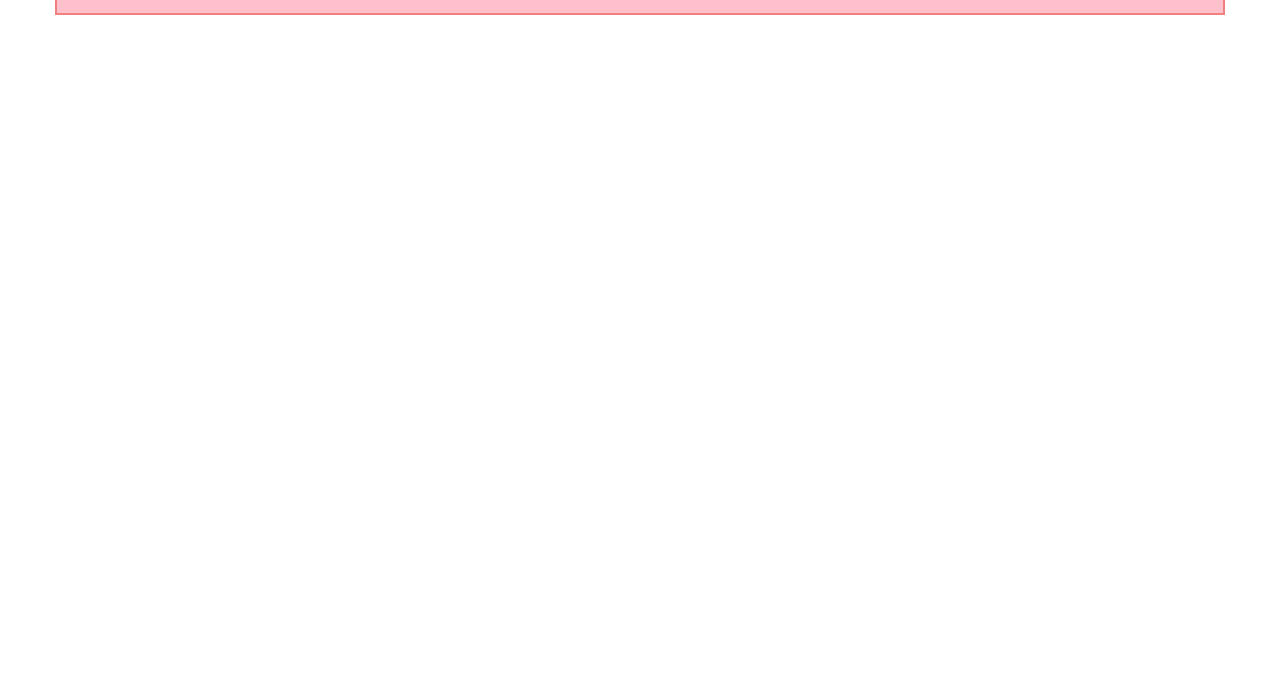
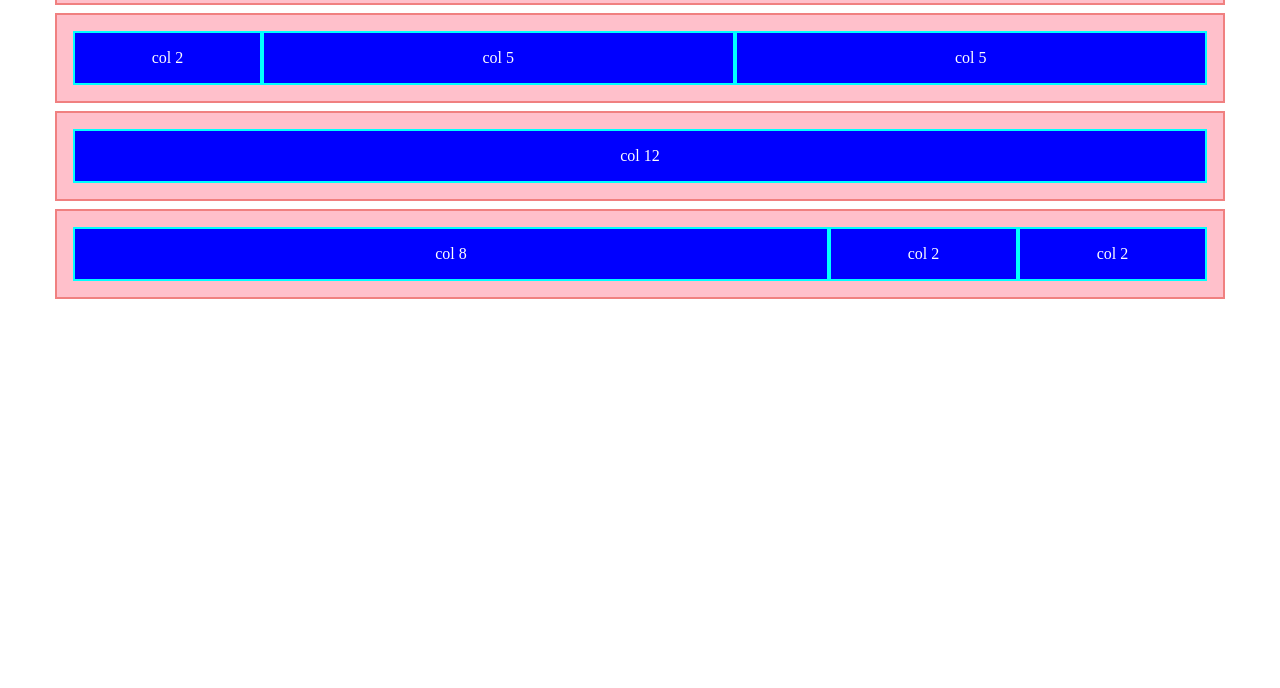
Before and after one commit to LudwigEffort/html-css-12bool, a plain HTML site: page index.html in a window 1280 px wide. Shown: the part 112-800 px from the top of the page. Drawn offline with Linux system fonts and the light colour scheme.

Commit message:
fourth row done

```diff
--- a/css/12bool.css
+++ b/css/12bool.css
@@ -11,6 +11,7 @@
 
 .row    {
     display: flex;
+    margin-bottom: 0.5rem;
     /* flex-direction: row;
     flex-wrap: wrap; */
 }
@@ -22,3 +23,47 @@
 .col-1  {
     flex-basis: calc((100% / 12) * 1);
 }
+
+.col-2  {
+    flex-basis: calc((100% / 12) * 2);
+}
+
+.col-3  {
+    flex-basis: calc((100% / 12) * 3);
+}
+
+.col-4  {
+    flex-basis: calc((100% / 12) * 4);
+}
+
+.col-5  {
+    flex-basis: calc((100% / 12) * 5);
+}
+
+.col-6  {
+    flex-basis: calc((100% / 12) * 6);
+}
+
+.col-7  {
+    flex-basis: calc((100% / 12) * 7);
+}
+
+.col-8  {
+    flex-basis: calc((100% / 12) * 8);
+}
+
+.col-9  {
+    flex-basis: calc((100% / 12) * 9);
+}
+
+.col-10  {
+    flex-basis: calc((100% / 12) * 10);
+}
+
+.col-11  {
+    flex-basis: calc((100% / 12) * 11);
+}
+
+.col-12  {
+    flex-basis: calc((100% / 12) * 12);
+}
--- a/index.html
+++ b/index.html
@@ -12,6 +12,8 @@
 </head>
 
 <body>
+
+    <section>
 
         <h1>Esercizi per casa</h1>
 
@@ -70,7 +72,54 @@
 
             </div>
 
+            <!-- Second row -->
+            <div class="row">
+
+                <div class="col-2">
+                    <p>col 2</p>
                 </div>
+
+                <div class="col-5">
+                    <p>col 5</p>
+                </div>
+
+                <div class="col-5">
+                    <p>col 5</p>
+                </div>
+
+            </div>
+
+            <!-- Third row -->
+            <div class="row">
+
+                <div class="col-12">
+                    <p>col 12</p>
+                </div>
+
+            </div>
+
+            <!-- Fourth row -->
+            <div class="row">
+
+                <div class="col-8">
+                    <p>col 8</p>
+                </div>
+
+                <div class="col-2">
+                    <p>col 2</p>
+                </div>
+
+                <div class="col-2">
+                    <p>col 2</p>
+                </div>
+
+            </div>
+
+        </div>
+
+
+    </section>
+
 
 </body>
 
```
Lines whose indentation alone changed are shown as unchanged.
